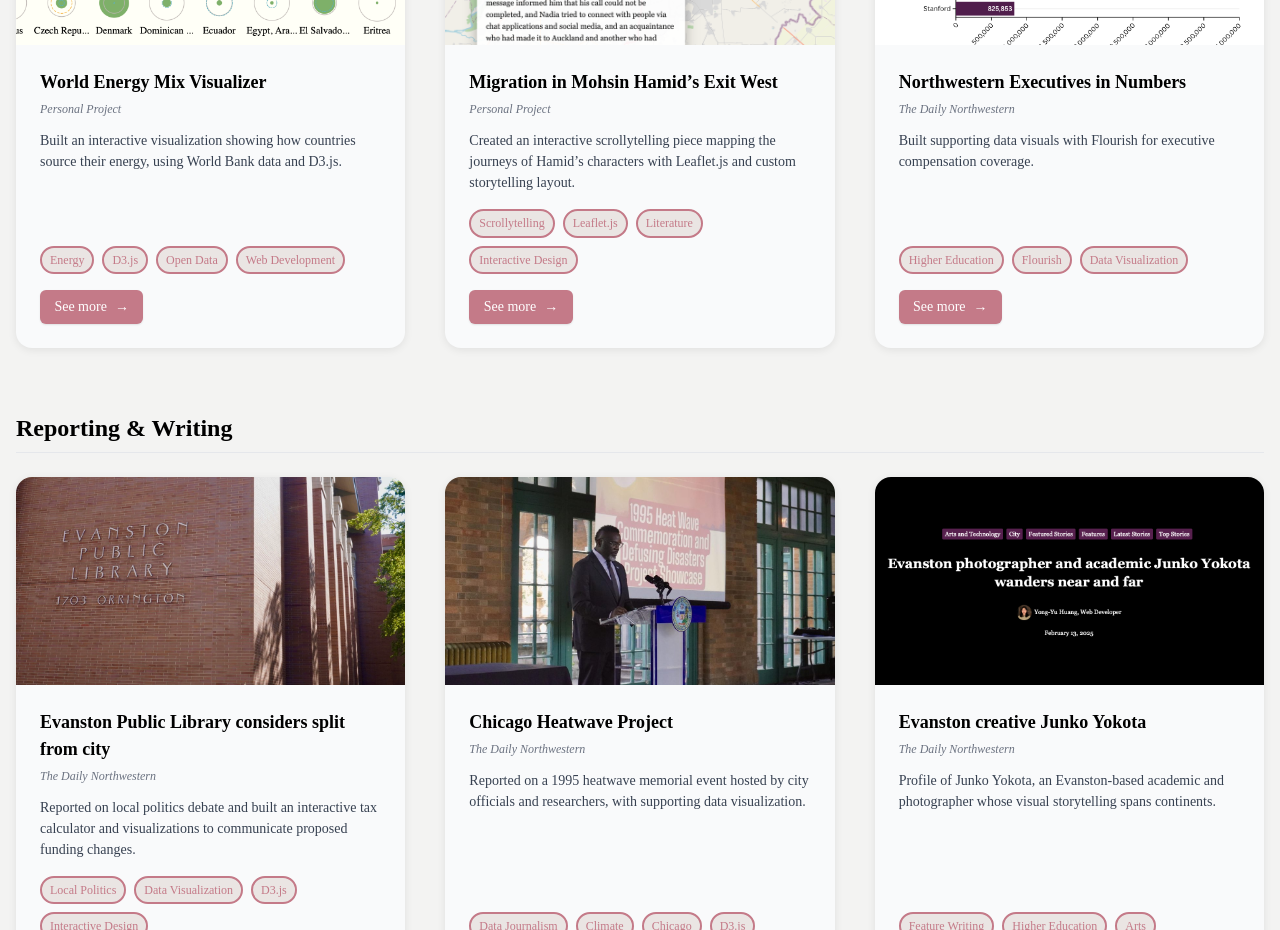
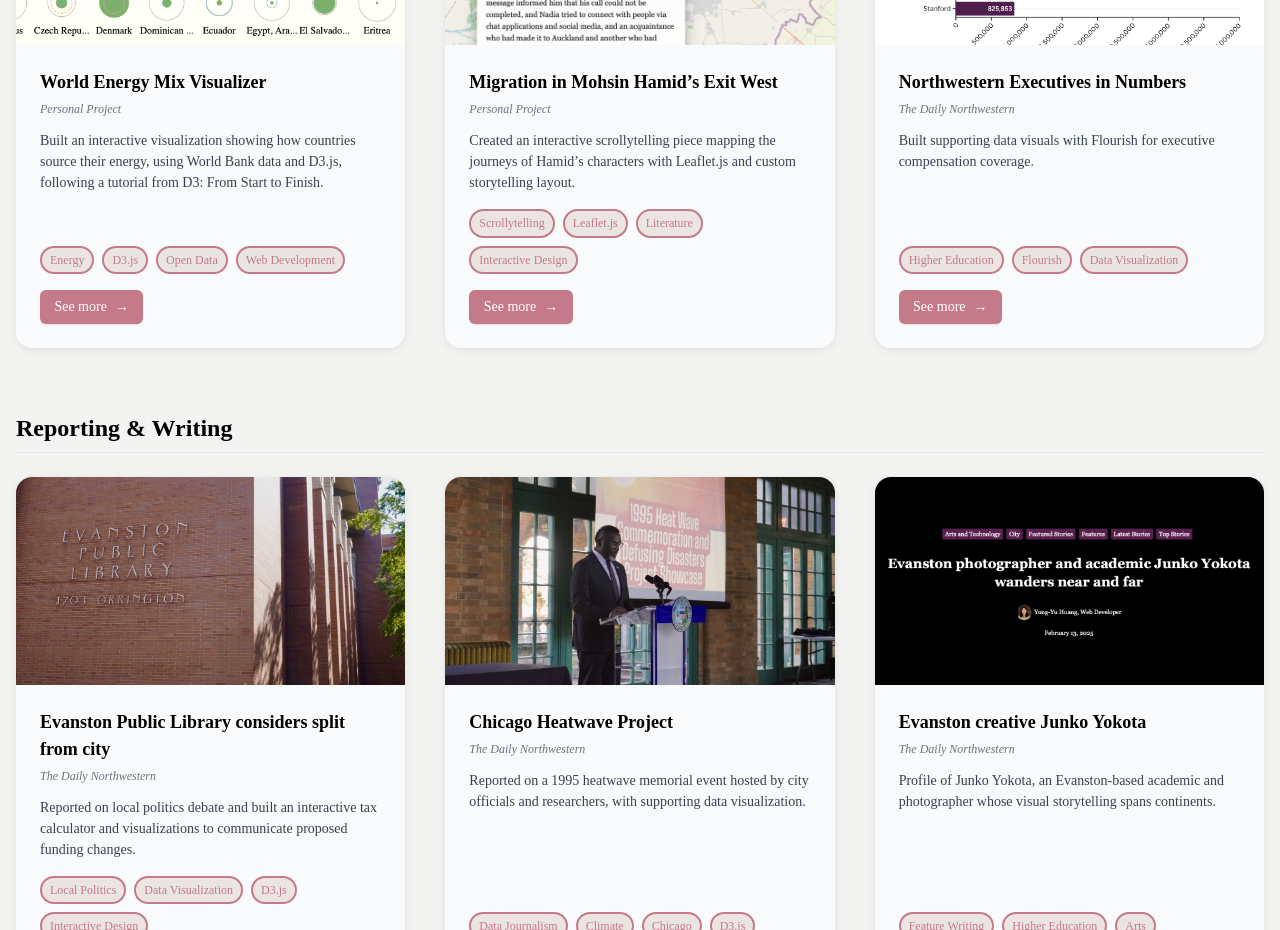
Before and after one commit to yongssh/yongssh.github.io, a Next.js app: page /projects in a window 1280 px wide. Shown: the part 1020-1950 px from the top of the page. Built offline with nearby package versions, Linux system fonts and the light colour scheme; a web font is replaced by a local one.

Commit message:
update projects

```diff
--- a/src/app/projects/page.tsx
+++ b/src/app/projects/page.tsx
@@ -50,7 +50,7 @@ const projects = [
     title: "World Energy Mix Visualizer",
     outlet: "Personal Project",
     description:
-      "Built an interactive visualization showing how countries source their energy, using World Bank data and D3.js.",
+      "Built an interactive visualization showing how countries source their energy, using World Bank data and D3.js, following a tutorial from D3: From Start to Finish.",
     image: "/d3.png",
     url: "https://stately-frangollo-b9a02e.netlify.app",
     tags: ["Energy", "D3.js", "Open Data", "Web Development"],
```
